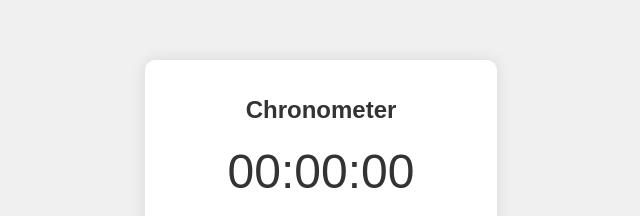
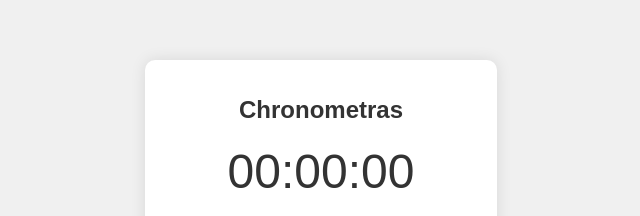
Before and after one commit to Jongita/Web-testing, a website: page index.html in a window 1280 px wide. Shown: the part 215-431 px from the top of the page, 319-959 px from the left. Drawn offline with Linux system fonts and the light colour scheme.

Commit message:
chronometras

```diff
--- a/index.html
+++ b/index.html
@@ -3,13 +3,13 @@
 <head>
     <meta charset="UTF-8">
     <meta name="viewport" content="width=device-width, initial-scale=1.0">
-    <title>Chronometer</title>
+    <title>Chronometras</title>
     <link rel="stylesheet" href="styles.css">
     <script src="script.js" defer></script>
 </head>
 <body>
     <div class="container">
-        <h1>Chronometer</h1>
+        <h1>Chronometras</h1>
         <div id="display">00:00:00</div>
         <div class="buttons">
             <button id="startStopBtn">Start</button>
```
